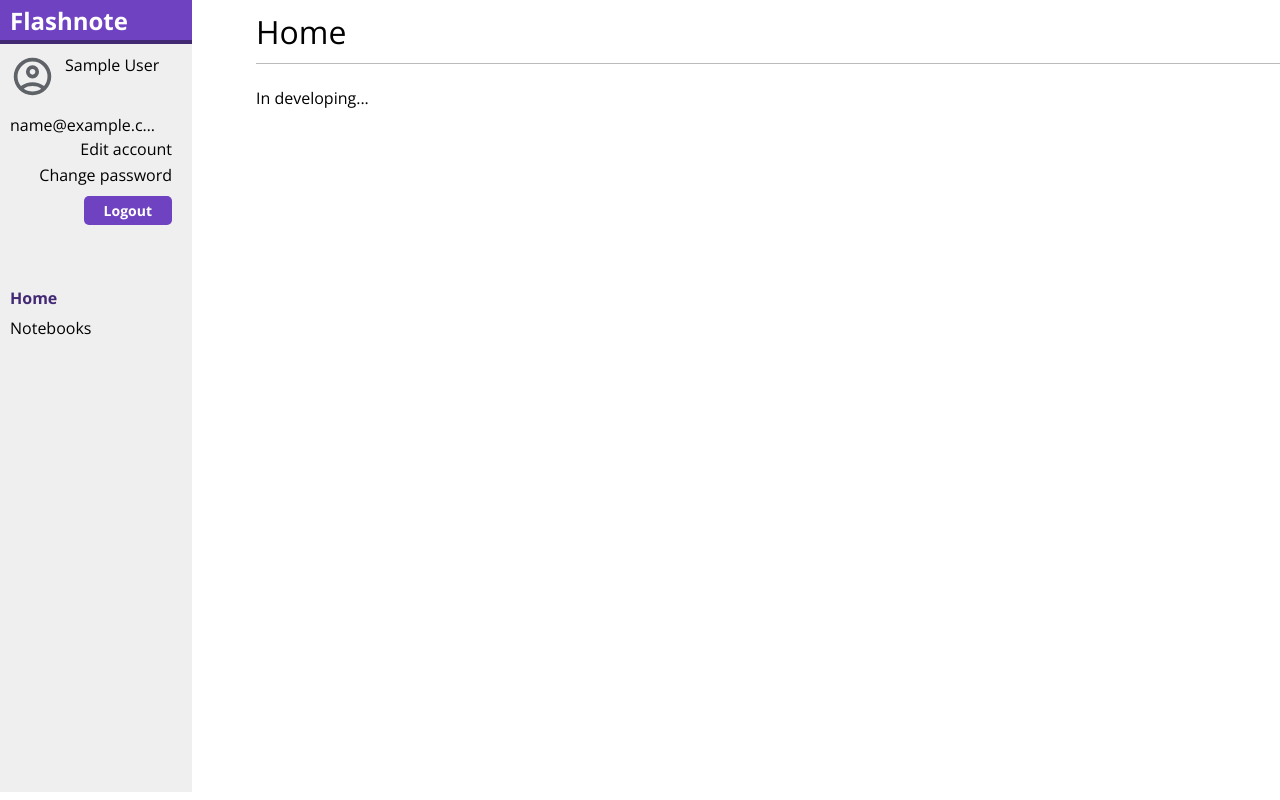
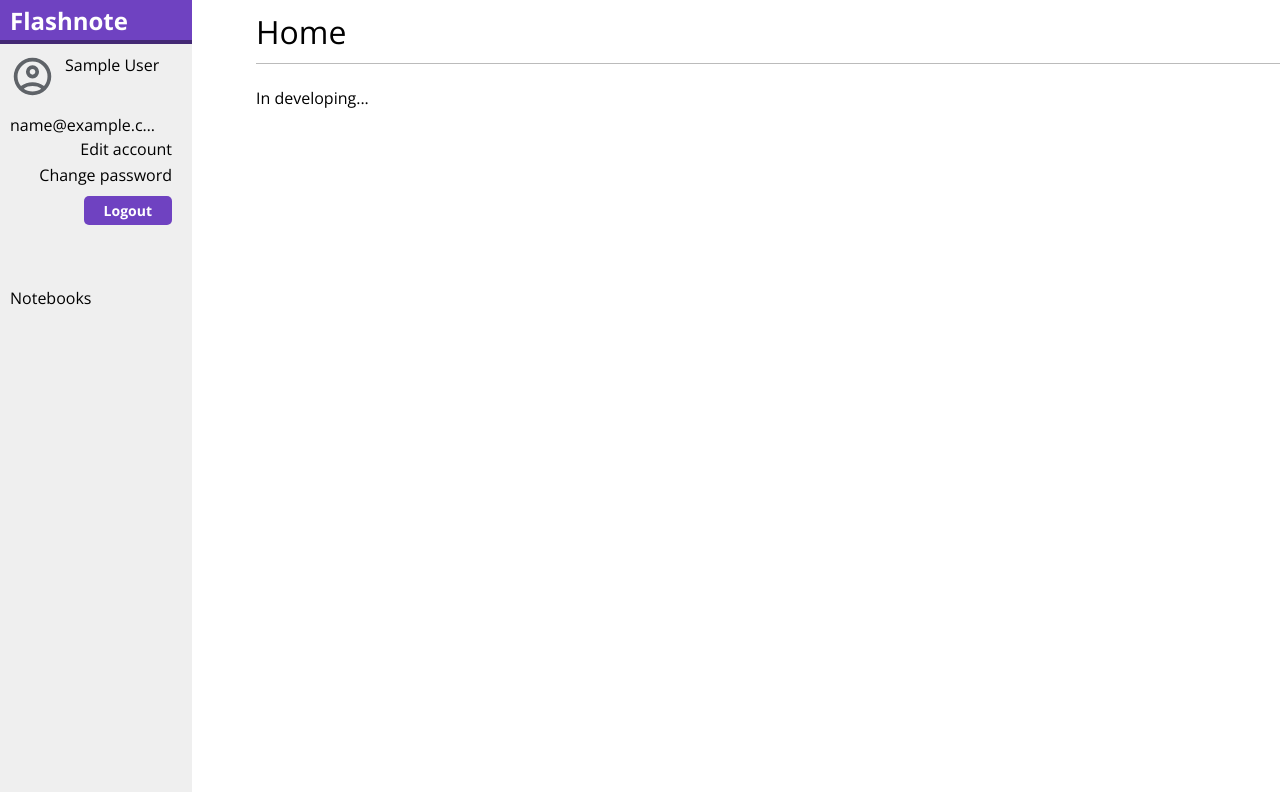
Before and after one commit to troshchiy/flashnote, a Django app: page /home/ in a window 1280 px wide. Run offline with Django 5.2, Linux system fonts and the light colour scheme; the visitor is signed in with stand-in values (Sample User, id 1).

Commit message:
Hide home section

```diff
--- a/flashnote/templates/base.html
+++ b/flashnote/templates/base.html
@@ -33,9 +33,6 @@
         </ul>
         {% if request.user.is_authenticated %}
             <ul class="menu">
-                <li {% if section == 'home' %}class="selected"{% endif %}>
-                    <a href="{% url 'home' %}">Home</a>
-                </li>
                 <li {% if section == 'notebooks' %}class="selected"{% endif %}>
                     <a href="{% url 'editor:notebooks_list' %}">Notebooks</a>
                 </li>
```
